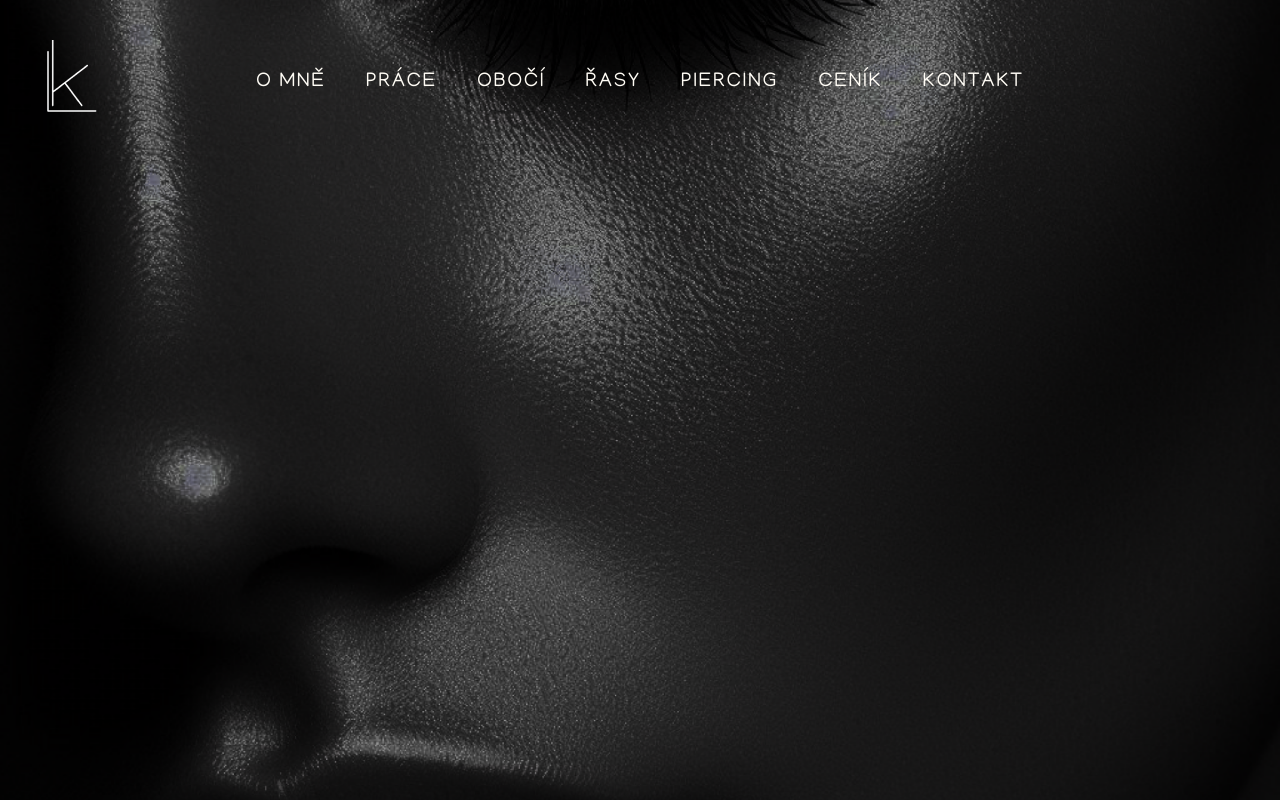
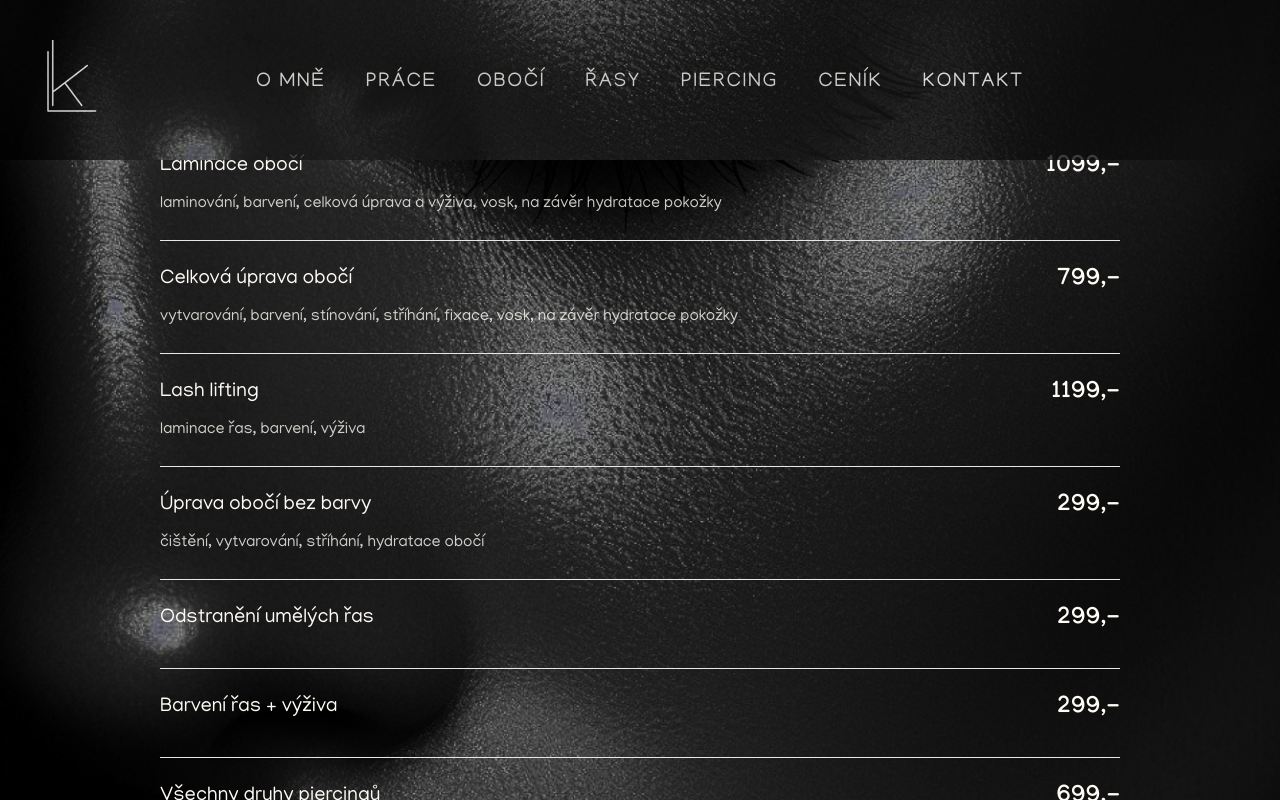
Before and after one commit to miriamorlikova/amen-ostrava, a React (Vite) app: page /prices in a window 1280 px wide. Shown: the top 800 px of the page. Built offline with nearby package versions, Linux system fonts and the light colour scheme; a web font is replaced by a local one.

Commit message:
fifth commit

```diff
--- a/src/components/MobileNavBar.tsx
+++ b/src/components/MobileNavBar.tsx
@@ -1,23 +1,65 @@
-import React from "react";
-import { HiX } from "react-icons/hi";
+import React, { useState } from "react";
+import { HiOutlineMenuAlt3, HiX } from "react-icons/hi";
+import Logo from "./Logo";
+import { CiMenuBurger } from "react-icons/ci";
+import { IoCloseOutline } from "react-icons/io5";
+import NavLink from "./NavLink";
 
 type MobileNavBarProps = {
-	isMenuOpen: boolean;
-	setIsMenuOpen: (value: boolean) => void;
+	theme: "light" | "dark";
 };
 
-const MobileNavBar = ({ isMenuOpen, setIsMenuOpen }: MobileNavBarProps) => {
+const MobileNavBar = ({ theme }: MobileNavBarProps) => {
+	const textColor =
+		theme === "light" ? "text-primary-light" : "text-primary-dark";
+	const menuBackground =
+		theme === "dark" ? "bg-primary-light" : "bg-primary-dark";
+	const [isMenuOpen, setIsMenuOpen] = useState(false);
+
 	return (
-		<div className="items-right fixed bottom-0 right-0 z-40 flex h-full w-[300px] flex-col border-l border-primary-light border-opacity-50 bg-primary-medium shadow-gray-20 drop-shadow-xl">
-			{" "}
-			<button
-				className="flex justify-end p-8 hover:text-gold-accent"
-				onClick={() => setIsMenuOpen(!isMenuOpen)}
-			>
-				{" "}
-				<HiX className="h-5 w-5" />{" "}
-			</button>{" "}
-			<nav className="ml-[17%] mr-[17%] flex flex-col gap-2 font-exo"> </nav>{" "}
+		<div
+			className={`$fixed w-full z-[30] flex ${menuBackground} transition-colors duration-500`}
+		>
+			<div className={`absolute top-0 left-0 ${textColor}`}>
+				<Logo theme={theme} />
+			</div>
+			<button onClick={() => setIsMenuOpen(!isMenuOpen)}>
+				{isMenuOpen ? (
+					<div>
+						<IoCloseOutline className="opacity-70 hover:opacity-100 z-[40] transition-colors duration-500 h-10 w-10 absolute top-12 right-10" />
+						<nav className="bg-primary-light w-[300px] absolute z-[30] right-0 h-full justify-start items-center flex flex-col bg-opacity-90 text-primary-dark bottom-0">
+							<div className="py-16 text-xl flex flex-col">
+								<NavLink to="/about" theme="dark">
+									o mně
+								</NavLink>
+								<NavLink to="/work" theme="dark">
+									práce
+								</NavLink>
+								<NavLink to="/brows" theme="dark">
+									obočí
+								</NavLink>
+								<NavLink to="/lashes" theme="dark">
+									řasy
+								</NavLink>
+								<NavLink to="/piercings" theme="dark">
+									piercing
+								</NavLink>
+								<NavLink to="/prices" theme="dark">
+									ceník
+								</NavLink>
+								<NavLink to="/contact" theme="dark">
+									kontakt
+								</NavLink>
+							</div>
+						</nav>
+					</div>
+				) : (
+					<CiMenuBurger
+						className={`opacity-70 hover:opacity-100 transition-colors duration-500 h-14 w-14 absolute top-12 right-10 ${textColor}`}
+					/>
+				)}
+			</button>
+			<nav className="ml-[17%] mr-[17%] flex flex-col gap-2 font-exo"> </nav>
 		</div>
 	);
 };
--- a/src/components/NavBar.tsx
+++ b/src/components/NavBar.tsx
@@ -5,9 +5,10 @@ import NavLink from "./NavLink";
 type NavBarProps = {
 	theme: "light" | "dark";
 	navbarBackground?: string;
+	backgroundImage?: string;
 };
 
-const NavBar = ({ theme, navbarBackground }: NavBarProps) => {
+const NavBar = ({ theme, navbarBackground, backgroundImage }: NavBarProps) => {
 	const textColor =
 		theme === "light" ? "text-primary-light" : "text-primary-dark";
 	const backgroundColor = navbarBackground || "bg-transparent";
@@ -16,6 +17,15 @@ const NavBar = ({ theme, navbarBackground }: NavBarProps) => {
 	return (
 		<div
 			className={`fixed w-full z-[30] flex justify-center pt-10 pb-14 ${textColor} ${backgroundColor} transition-all duration-300 `}
+			style={
+				backgroundImage
+					? {
+							backgroundImage: `url(${backgroundImage})`,
+							backgroundSize: "cover",
+							backgroundPosition: "center",
+						}
+					: {}
+			}
 		>
 			<div className="absolute top-0 left-0">
 				<Logo theme={theme} />
--- /dev/null
+++ b/src/components/PriceItem.tsx
@@ -0,0 +1,21 @@
+import React from "react";
+
+type PriceItemProps = {
+	heading: string;
+	description?: string;
+	price: string;
+};
+
+const PriceItem = ({ heading, description, price }: PriceItemProps) => {
+	return (
+		<div className="flex text-primary-light justify-between pb-6 border-b pt-6">
+			<div className="flex flex-col gap-3">
+				<h2 className="text-xl xl:text-2xl">{heading}</h2>
+				<p className="opacity-80 text-primary-light">{description}</p>
+			</div>
+			<p className="text-2xl font-bold ">{price}</p>
+		</div>
+	);
+};
+
+export default PriceItem;
--- a/src/index.css
+++ b/src/index.css
@@ -5,7 +5,7 @@
 @layer base {
   html,
   body {
-    @apply font-manjari bg-slate-400 m-0 p-0;
+    @apply font-manjari bg-black m-0 p-0;
   }
   * {
     @apply m-0 p-0 box-border;
--- a/src/layout/AboutSection.tsx
+++ b/src/layout/AboutSection.tsx
@@ -3,6 +3,7 @@ import NavBar from "../components/NavBar";
 import useMediaQuery from "../utils/useMediaQuery";
 import H1Text from "../components/H1Text";
 import portrait from "../assets/photo-about-section.png";
+import MobileNavBar from "../components/MobileNavBar";
 
 type AboutSectionProps = {};
 
@@ -10,21 +11,23 @@ const AboutSection = (props: AboutSectionProps) => {
 	const isAboveMediumScreen = useMediaQuery("(min-width: 1000px)");
 
 	return (
-		<div className=" h-screen w-screen bg-primary-light">
-			{isAboveMediumScreen && (
+		<div className="min-h-screen py-24 sm:py-0 w-screen bg-primary-light">
+			{isAboveMediumScreen ? (
 				<NavBar
 					navbarBackground="bg-primary-light bg-opacity-[90%]"
 					theme="dark"
 				/>
+			) : (
+				<MobileNavBar theme="dark" />
 			)}
 			<div
-				className={`flex w-[75%] m-auto gap-10 xxl:gap-14 relative top-[15%] h-[75%] justify-center items-center ${isAboveMediumScreen ? "flex" : "flex-col"}`}
+				className={`flex w-[75%] m-auto gap-10 xxl:gap-14 relative sm:top-[15%] h-[75%] justify-center items-center ${isAboveMediumScreen ? "flex" : "flex-col"}`}
 			>
 				<div className="flex basis-1/2 justify-center items-center">
 					<img
 						src={portrait}
 						alt="portrait of me"
-						className="w-[90%] max-w-[600px] pt-14 h-auto max-h-[75vh] object-contain"
+						className="sm:w-[90%] sm:max-w-[600px] pt-14 h-auto max-h-[75vh] object-contain"
 					/>
 				</div>
 				<div className="flex flex-col gap-6 basis-1/2 max-w-[700px]">
--- a/src/layout/MainSection.tsx
+++ b/src/layout/MainSection.tsx
@@ -4,6 +4,7 @@ import Logo from "../components/Logo";
 import background from "../assets/bg-main-section.png";
 import NavBar from "../components/NavBar";
 import useMediaQuery from "../utils/useMediaQuery";
+import MobileNavBar from "../components/MobileNavBar";
 type MainSectionProps = {};
 
 const MainSection = ({}: MainSectionProps) => {
@@ -18,13 +19,19 @@ const MainSection = ({}: MainSectionProps) => {
 				}}
 			/>
 			<div className="relative h-dvh w-dvw">
-				{isNavBarVisible && <NavBar theme="light" />}
+				{isNavBarVisible ? (
+					<NavBar theme="light" />
+				) : (
+					<MobileNavBar theme="light" />
+				)}
 
-				<div className="text-primary-light uppercase absolute bottom-32 mb-10 flex flex-col items-center w-full">
-					<h1 className="font-cormorant font-thin lg:text-[12rem] xxl:text-[14rem] mb-[-3.5rem]">
+				<div className="text-primary-light uppercase absolute sm:bottom-32 bottom-10 mb-10 flex flex-col items-center w-full">
+					<h1 className="font-cormorant font-thin lg:text-[12rem] xxl:text-[14rem] mb-0 text-8xl sm:text-9xl md:text-[10rem] lg:mb-[-3.5rem]">
 						amen
 					</h1>
-					<h3 className="lg:text-3xl xxl:text-4xl ">studio ostrava</h3>
+					<h3 className="lg:text-3xl text-xl sm:text-2xl xxl:text-4xl ">
+						studio ostrava
+					</h3>
 				</div>
 			</div>
 		</div>
--- a/src/layout/PiercSection.tsx
+++ b/src/layout/PiercSection.tsx
@@ -1,4 +1,3 @@
-import React, { useEffect, useState } from "react";
 import withTransition from "../utils/withTransition";
 import backgroundImg from "../assets/section-4-bg.png";
 import useMediaQuery from "../utils/useMediaQuery";
@@ -17,7 +16,11 @@ const PiercSection = (props: PiercSectionProps) => {
 		>
 			{isNavBarVisible && (
 				<div className="bg-primary-light">
-					<NavBar theme="light" />
+					<NavBar
+						theme="light"
+						navbarBackground="opacity-80"
+						backgroundImage={backgroundImg}
+					/>
 				</div>
 			)}
 			<div className="flex w-[75%] m-auto gap-10 xxl:gap-14 relative top-[15%]  h-[75%] justify-center items-center"></div>
--- a/src/layout/PriceListSection.tsx
+++ b/src/layout/PriceListSection.tsx
@@ -1,9 +1,9 @@
-import React from "react";
 import withTransition from "../utils/withTransition";
 import useMediaQuery from "../utils/useMediaQuery";
-import H1Text from "../components/H1Text";
 import NavBar from "../components/NavBar";
 import backgroundImg from "../assets/section-6-bg.png";
+import PriceItem from "../components/PriceItem";
+
 type PriceListSectionProps = {};
 
 const PriceListSection = (props: PriceListSectionProps) => {
@@ -12,15 +12,53 @@ const PriceListSection = (props: PriceListSectionProps) => {
 
 	return (
 		<div
-			className=" h-screen w-screen bg-cover bg-center bg-no-repeat"
+			className="min-h-screen w-screen bg-cover bg-center bg-no-repeat"
 			style={{
 				backgroundImage: `url(${backgroundImg})`,
 			}}
 		>
-			{isNavBarVisible && <NavBar theme="light" />}
-			<div
-				className={`flex w-[75%] m-auto gap-10 xxl:gap-14 relative top-[15%]  h-[75%] justify-center items-center ${isAboveMediumScreen ? "flex" : "flex-col"}`}
-			></div>
+			{isNavBarVisible && (
+				<NavBar
+					backgroundImage={backgroundImg}
+					navbarBackground="opacity-80"
+					theme="light"
+				/>
+			)}
+			<div className={`w-[75%] m-auto xl:top-[20%] relative py-[10%] h-[75%]`}>
+				<PriceItem
+					heading="Laminace obočí"
+					description="laminování, barvení, celková úprava a výživa, vosk, na závěr hydratace pokožky"
+					price="1099,-"
+				/>
+
+				<PriceItem
+					heading="Celková úprava obočí"
+					description="vytvarování, barvení, stínování, stříhání, fixace, vosk, na závěr hydratace pokožky"
+					price="799,-"
+				/>
+				<PriceItem
+					heading="Lash lifting"
+					description="laminace řas, barvení, výživa"
+					price="1199,-"
+				/>
+				<PriceItem
+					heading="Úprava obočí bez barvy"
+					description="čištění, vytvarování, stříhání, hydratace obočí"
+					price="299,-"
+				/>
+
+				<PriceItem heading="Odstranění umělých řas" price="299,-" />
+				<PriceItem heading="Barvení řas + výživa" price="299,-" />
+				<PriceItem
+					heading="Všechny druhy piercingů"
+					description="konkrétní druhy piercingů jsou více popsané na stránce s názvem Piercings"
+					price="699,-"
+				/>
+				<PriceItem
+					heading="Piercing bradavky (nipple piercing)"
+					price="849,-"
+				/>
+			</div>
 		</div>
 	);
 };
--- a/src/layout/WorkSection.tsx
+++ b/src/layout/WorkSection.tsx
@@ -18,6 +18,7 @@ import pierc4 from "../assets/piercings/pierc-image-4.png";
 import pierc5 from "../assets/piercings/pierc-image-5.png";
 import { useEffect, useRef, useState } from "react";
 import { motion } from "framer-motion";
+import MobileNavBar from "../components/MobileNavBar";
 
 type WorkSectionProps = {};
 
@@ -45,6 +46,7 @@ const WorkSection = ({}: WorkSectionProps) => {
 					theme="light"
 				/>
 			)}
+			<MobileNavBar theme="light" />
 
 			<div className="text-primary-light uppercase xxl:text-4xl xl:text-3xl text-2xl flex flex-col w-[85%] h-full m-auto gap-10 xxl:gap-14 relative top-[25%] ">
 				{/* LASHES */}
```
